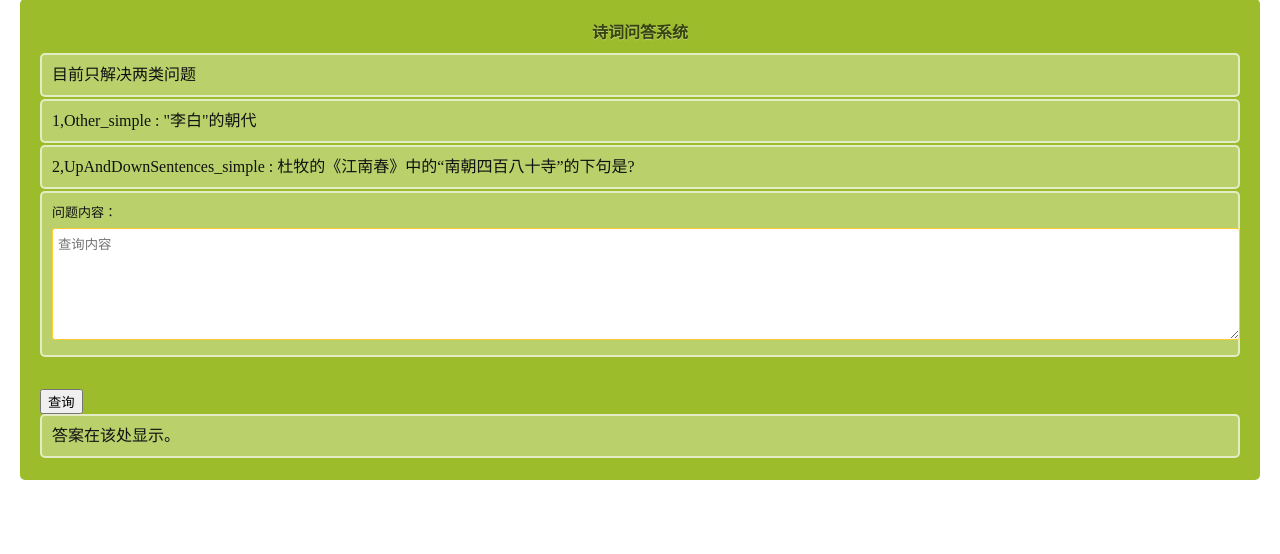
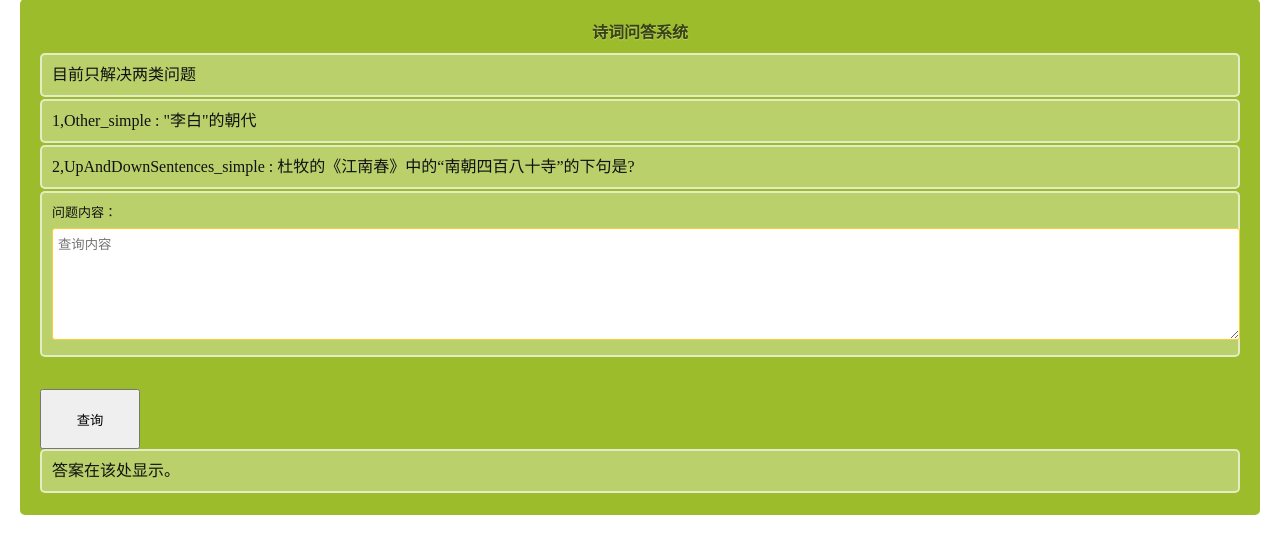
Before and after one commit to zhangqian666/PQA, a Flask app: page / in a window 1280 px wide. Shown: the part 21-575 px from the top of the page. Run offline with Flask 2, Linux system fonts and the light colour scheme; some libraries are stand-ins or nearby versions.

Commit message:
整体测试

```diff
--- a/templates/index.html
+++ b/templates/index.html
@@ -120,7 +120,7 @@
             </li>
         </ol>
     </fieldset>
-    <button style="margin-top: 30px" type="submit" onclick="login()">查询</button>
+    <button style="margin-top: 30px;width: 100px;height: 60px" type="submit" onclick="login()">查询</button>
 
     <ol style="width: auto ; height: auto">
         <li id="endmessage">
```
